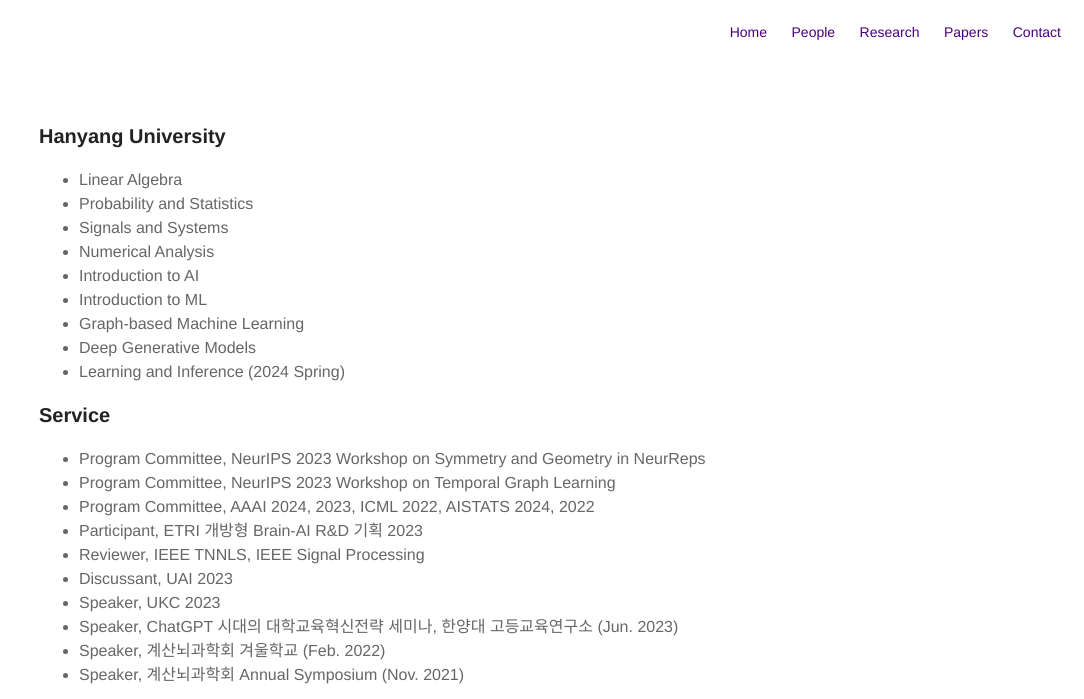
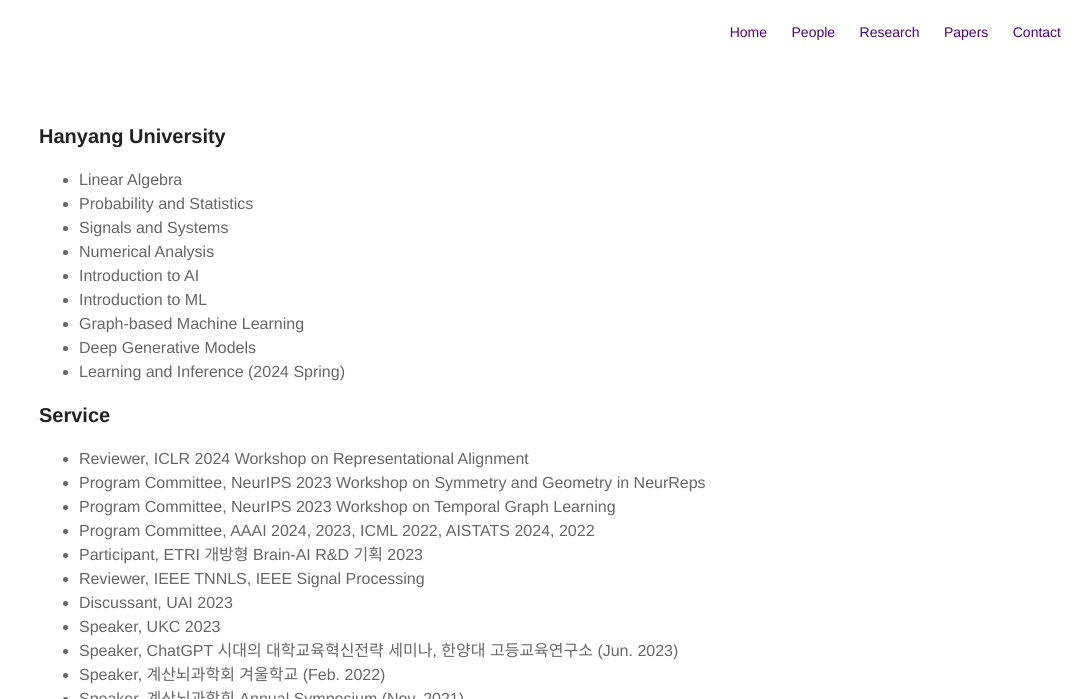
Before and after one commit to kijungyoon/kijungyoon.github.io, a Jekyll site: the page built from teaching.md, in a window 1280 px wide, cut to the strip 0-699 px from the top of the page. Shown: the whole strip, without its empty margins (196-1280 px from the left). Built offline with Jekyll 4.4.1, drawn with Linux system fonts in a browser that asks for light colours.

Commit message:
Update teaching.md

```diff
--- a/teaching.md
+++ b/teaching.md
@@ -18,6 +18,7 @@
 
 <h3>Service</h3>
 <ul>
+<li>Reviewer, ICLR 2024 Workshop on Representational Alignment</li>
 <li>Program Committee, NeurIPS 2023 Workshop on Symmetry and Geometry in NeurReps</li>
 <li>Program Committee, NeurIPS 2023 Workshop on Temporal Graph Learning</li>
 <li>Program Committee, AAAI 2024, 2023, ICML 2022, AISTATS 2024, 2022</li>
```
